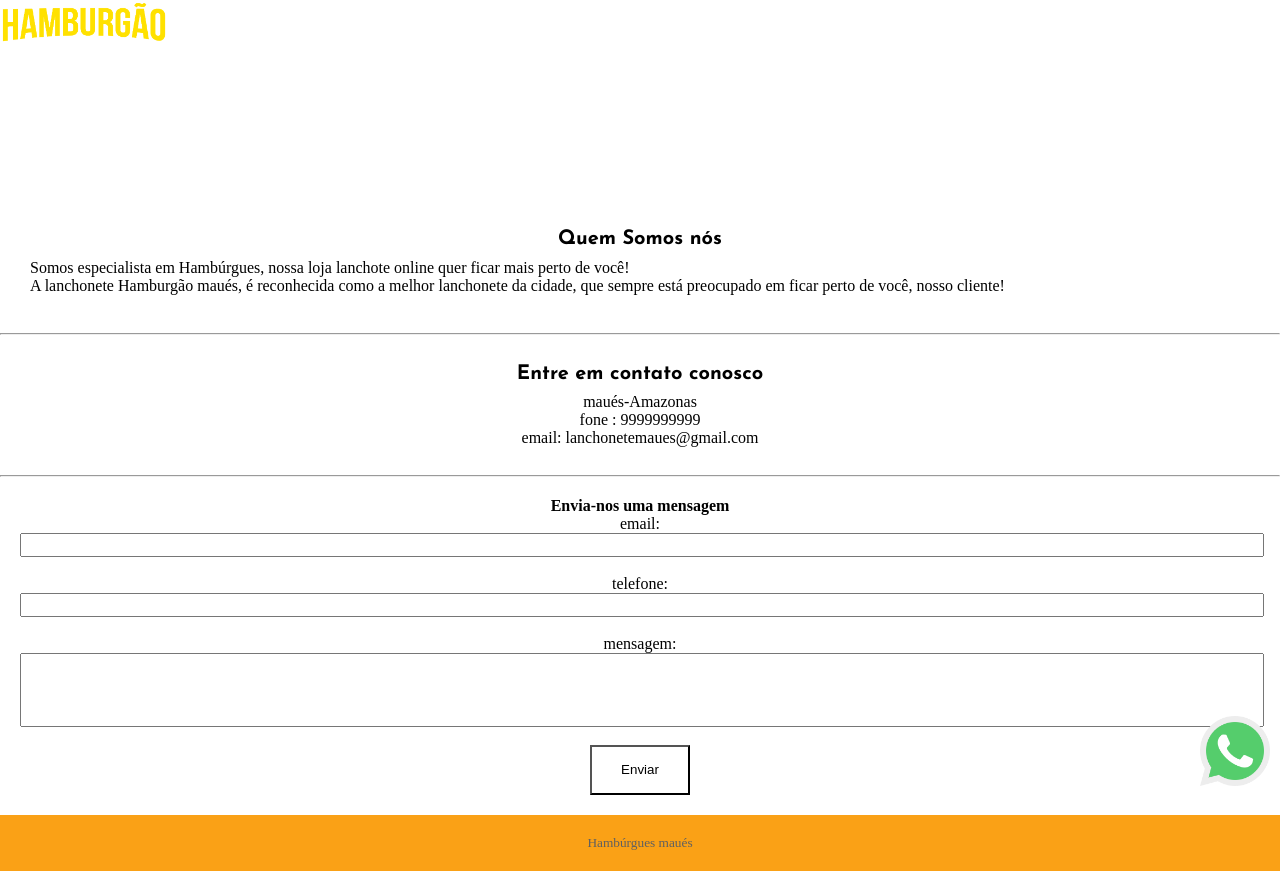
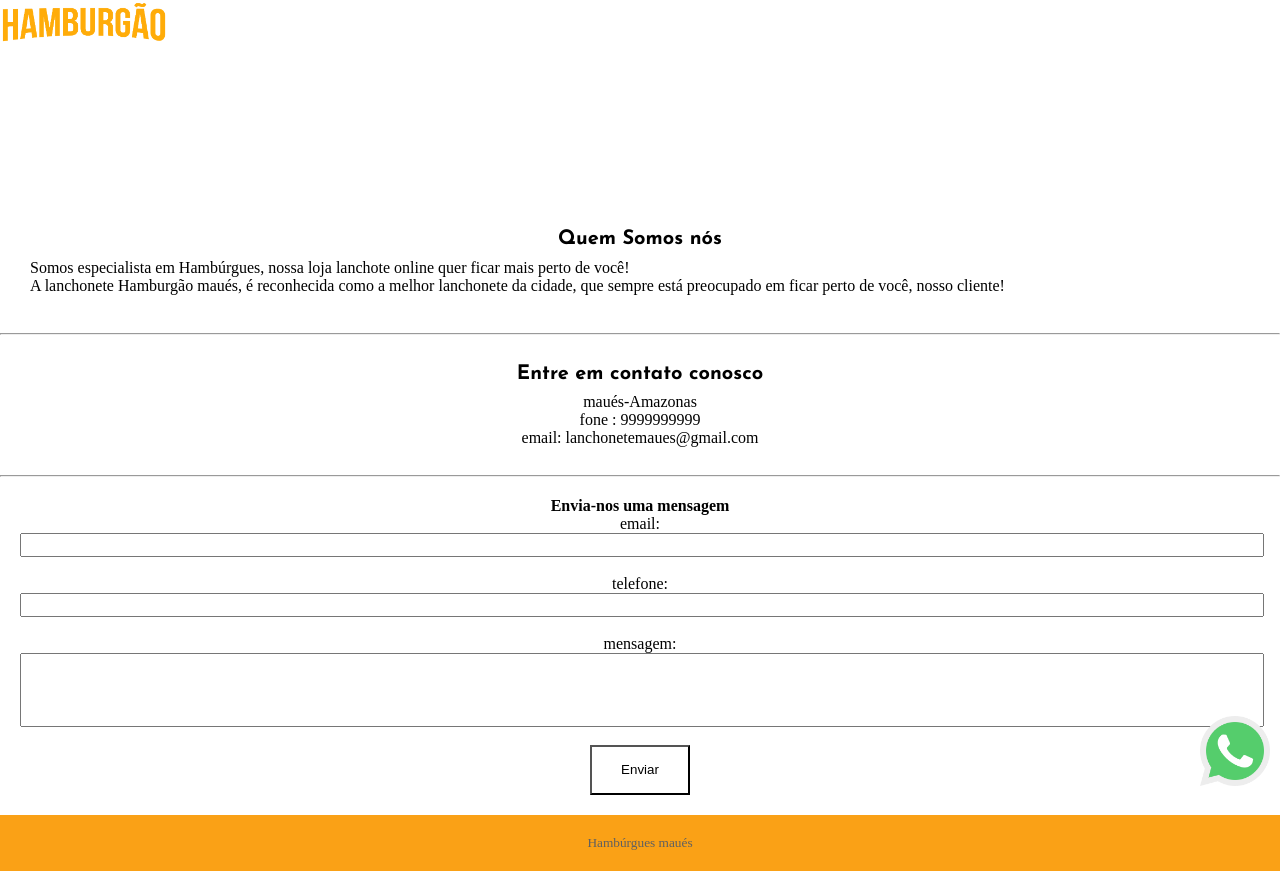
Before and after one commit to isaacfelipe1/isaacfelepi1-hamburguermaues, a plain HTML site: page quemsomos.html in a window 1280 px wide. Drawn offline with Linux system fonts and the light colour scheme.

Commit message:
Update quemsomos.html

```diff
--- a/quemsomos.html
+++ b/quemsomos.html
@@ -12,7 +12,7 @@
         <nav>
             <ul>
                 <li>
-               <a href="index.html"> <img class="Logo" src="logof.png" alt=""></a>
+               <a href="index.html"> <img class="Logo" src="LG.png" alt=""></a>
                 </li>
             </ul>
         </nav>
```
